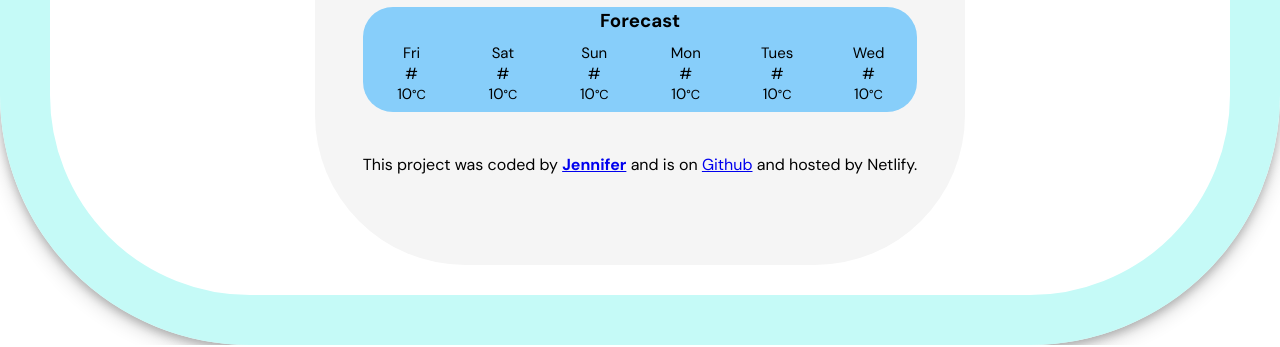
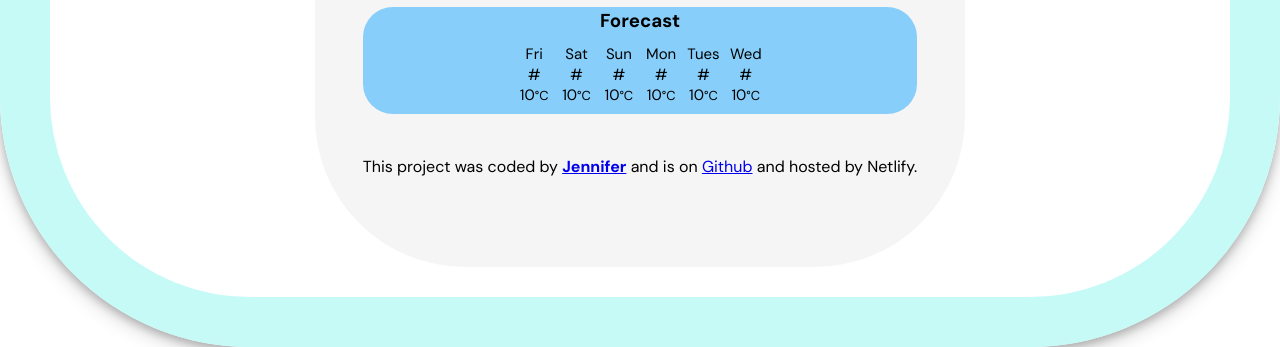
Before and after one commit to jennyweic/weather-app-vanilla, a website: page index.html in a window 1280 px wide. Shown: the part 498-845 px from the top of the page. Drawn offline with Linux system fonts and the light colour scheme.

Commit message:
added margin to forecast grid shrinks the format

```diff
--- a/src/style.css
+++ b/src/style.css
@@ -97,7 +97,7 @@ border-radius: 30px;
   column-gap: 10px;
   height: fit-content;
   padding: 0.5rem;
-
+  margin: 1px auto;
 
 }
 
```
